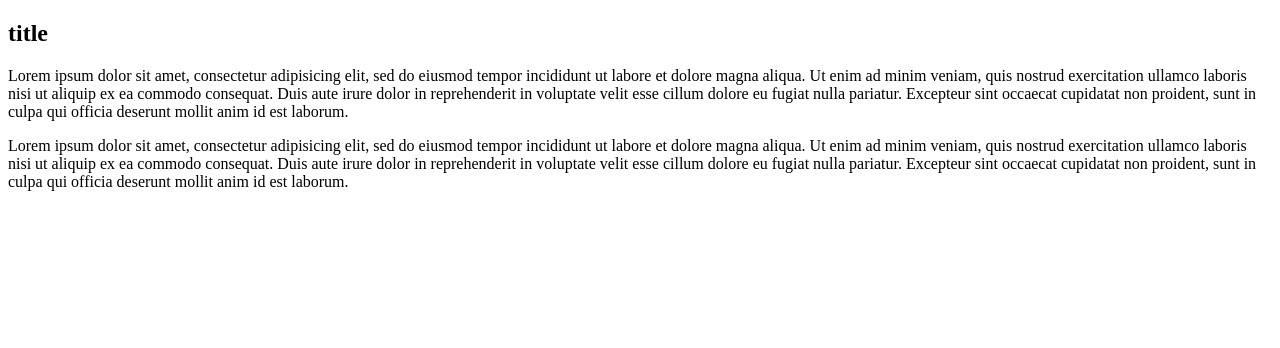
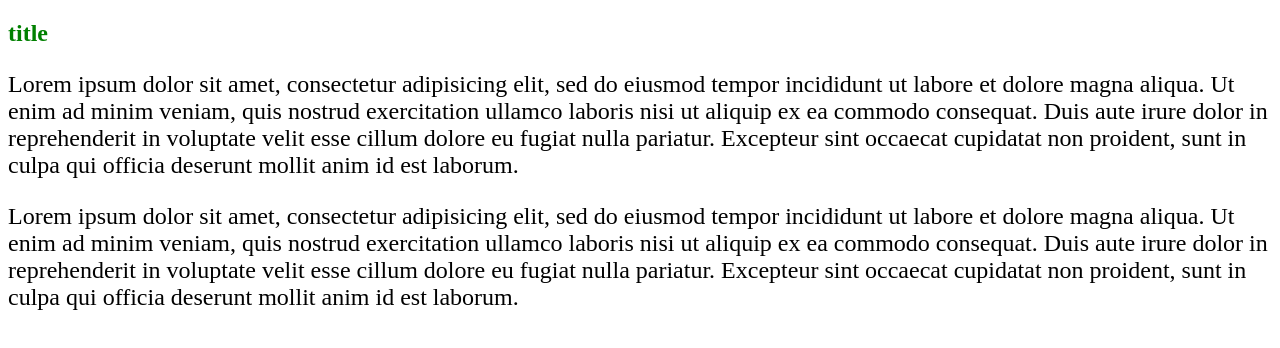
Before and after one commit to NokaK/web03-12, a plain HTML site: page index.html in a window 1280 px wide. Drawn offline with Linux system fonts and the light colour scheme.

Commit message:
add css file

```diff
--- a/index.html
+++ b/index.html
@@ -3,6 +3,7 @@
 <head>
 	<meta charset="utf-8">
 	<meta name="viewport" content="width=device-width, initial-scale=1">
+	<link rel="stylesheet" type="text/css" href="style.css">
 	<title>lesson 12</title>
 </head>
 <body>
--- /dev/null
+++ b/style.css
@@ -0,0 +1,6 @@
+h1 {
+	color:green;
+}
+p {
+	font-size: 24px;
+}
```
